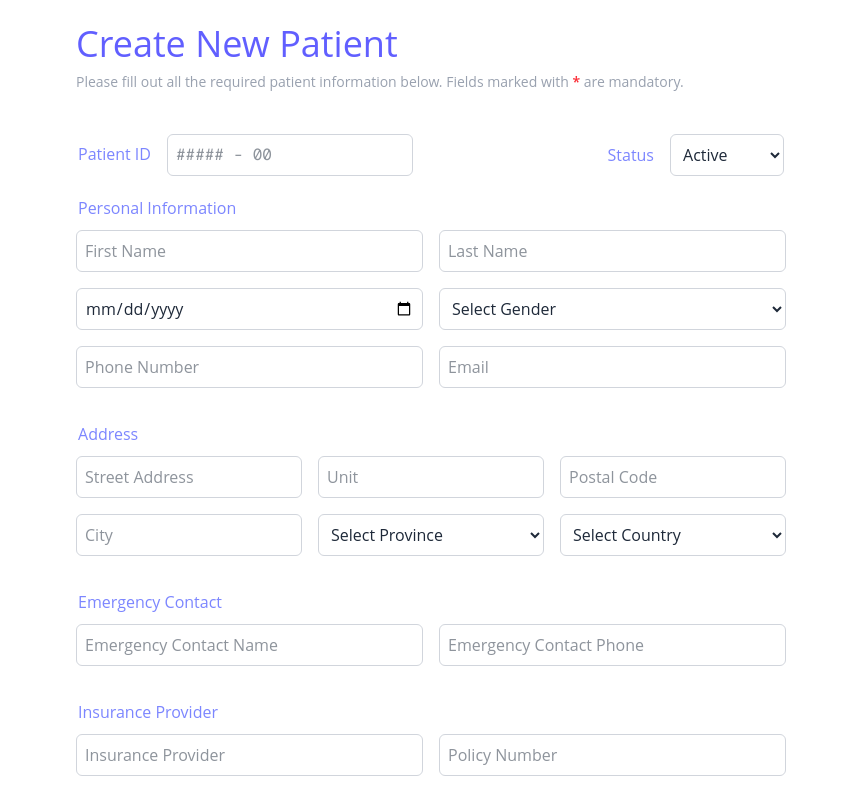
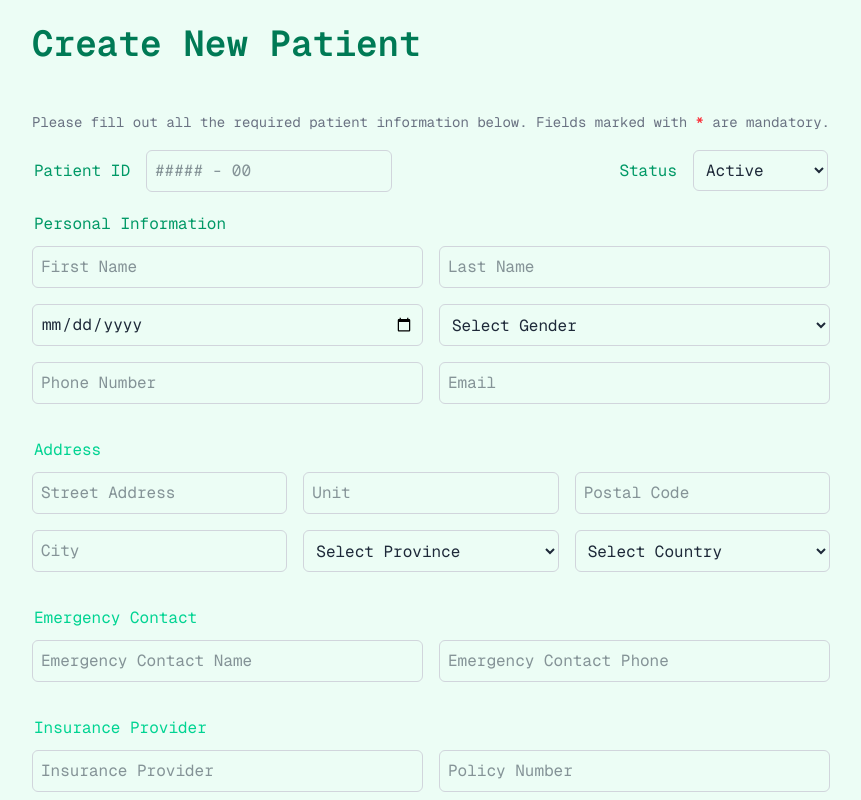
Before and after one commit to ketul-P/ehr-app, a Next.js app: page /admin/new in a window 1280 px wide. Shown: the top 800 px of the page, without its empty margins (209-1070 px from the left). Built offline with nearby package versions, Linux system fonts and the light colour scheme.

Commit message:
- Updated Add Patient's theme

```diff
--- a/app/admin/new/page.js
+++ b/app/admin/new/page.js
@@ -1,18 +1,18 @@
 export default function NewPatientForm() {
   return (
-    <main id="form" className="min-h-screen bg-white flex justify-center">
+    <main id="form" className="min-h-screen bg-emerald-50 flex justify-center font-mono">
         <div className="flex items-center">
-            <form className="p-6 bg-white max-w-4xl">
-                <h2 className="text-4xl text-indigo-500 font-medium mb-2">Create New Patient</h2>
+            <form className="p-6 max-w-4xl ">
+                <h2 className="text-sm md:text-2xl lg:text-4xl font-semibold text-emerald-700 mb-12">Create New Patient</h2>
 
-                <p className="text-sm text-gray-400 mb-10">
+                <p className="text-sm text-gray-500 mb-4">
                     Please fill out all the required patient information below. Fields marked with <span className="text-red-500 font-semibold">*</span> are mandatory.
                 </p>
 
-                <div className="flex justify-between mb-4">
-                    <label name="patientId" className="text-indigo-400 p-0.5">Patient ID<input name="patientId" placeholder="##### - 00" className="border ml-4 font-mono text-gray-800 border-gray-300 rounded-md p-2"/></label>
-                    <label name="status" className="text-indigo-400 p-0.5">Status
-                        <select name="gender" className="border ml-4 text-gray-800 border-gray-300 rounded-md focus:outline-none focus:border-indigo-400 p-2" required>
+                <div className="flex justify-between mb-4 text-emerald-600">
+                    <label name="patientId" className="p-0.5">Patient ID<input name="patientId" placeholder="##### - 00" className="border ml-4 text-gray-800 border-gray-300 rounded-md p-2 focus:outline-none focus:border-emerald-300"/></label>
+                    <label name="status" className="p-0.5">Status
+                        <select name="gender" className="border ml-4 text-gray-800 border-gray-300 rounded-md focus:outline-none focus:border-emerald-300 p-2" required>
                             <option value="active">Active</option>
                             <option value="notActive">Not Active</option>
                             <option value="deceased">Deceased</option>
@@ -21,35 +21,35 @@ export default function NewPatientForm() {
                 </div>
 
                 {/* Personal Info */}
-                <p className="text-indigo-400 p-0.5 mb-2">Personal Information</p>
+                <p className="text-emerald-600 p-0.5 mb-2">Personal Information</p>
                 <div className="grid grid-cols-1 sm:grid-cols-2 gap-4 mb-8">
-                    <input name="firstName" placeholder="First Name" className="border text-gray-800 border-gray-300 rounded-md focus:outline-none focus:border-indigo-400 p-2" required />
-                    <input name="lastName"  placeholder="Last Name" className="border text-gray-800 border-gray-300 rounded-md focus:outline-none focus:border-indigo-400 p-2" required />
-                    <input name="dob" type="date" className="border text-gray-800 border-gray-300 rounded-md focus:outline-none focus:border-indigo-400 p-2" required />
-                    <select name="gender" className="border text-gray-800 border-gray-300 rounded-md focus:outline-none focus:border-indigo-400 p-2" required>
+                    <input name="firstName" placeholder="First Name" className="border text-gray-800 border-gray-300 rounded-md focus:outline-none focus:border-emerald-400 p-2" required />
+                    <input name="lastName"  placeholder="Last Name" className="border text-gray-800 border-gray-300 rounded-md focus:outline-none focus:border-emerald-400 p-2" required />
+                    <input name="dob" type="date" className="border text-gray-800 border-gray-300 rounded-md focus:outline-none focus:border-emerald-400 p-2" required />
+                    <select name="gender" className="border text-gray-800 border-gray-300 rounded-md focus:outline-none focus:border-emerald-400 p-2" required>
                         <option value="">Select Gender</option>
                         <option value="male">Male</option>
                         <option value="female">Female</option>
                         <option value="other">Other</option>
                     </select>
-                    <input name="phone" placeholder="Phone Number" className="border text-gray-800 border-gray-300 rounded-md focus:outline-none focus:border-indigo-400 p-2" required />
-                    <input name="email" placeholder="Email" className="border text-gray-800 border-gray-300 rounded-md focus:outline-none focus:border-indigo-400 p-2" />
+                    <input name="phone" placeholder="Phone Number" className="border text-gray-800 border-gray-300 rounded-md focus:outline-none focus:border-emerald-400 p-2" required />
+                    <input name="email" placeholder="Email" className="border text-gray-800 border-gray-300 rounded-md focus:outline-none focus:border-emerald-400 p-2" />
                 </div>
 
                 {/* Address */}
-                <p className="text-indigo-400 p-0.5 mb-2">Address</p>
+                <p className="text-emerald-400 p-0.5 mb-2">Address</p>
                 <div className="grid grid-cols-1 sm:grid-cols-3 gap-4 mb-8">
-                    <input name="street" placeholder="Street Address" className="border text-gray-800 border-gray-300 rounded-md focus:outline-none focus:border-indigo-400 p-2" required />
-                    <input name="unit"  placeholder="Unit" className="border text-gray-800 border-gray-300 rounded-md focus:outline-none focus:border-indigo-400 p-2" required />
-                    <input name="postalCode" placeholder="Postal Code" className="border text-gray-800 border-gray-300 rounded-md focus:outline-none focus:border-indigo-400 p-2" required />
-                    <input name="city" placeholder="City" className="border text-gray-800 border-gray-300 rounded-md focus:outline-none focus:border-indigo-400 p-2" required />
-                    <select name="province" className="border text-gray-800 border-gray-300 rounded-md focus:outline-none focus:border-indigo-400 p-2" required>
+                    <input name="street" placeholder="Street Address" className="border text-gray-800 border-gray-300 rounded-md focus:outline-none focus:border-emerald-400 p-2" required />
+                    <input name="unit"  placeholder="Unit" className="border text-gray-800 border-gray-300 rounded-md focus:outline-none focus:border-emerald-400 p-2" required />
+                    <input name="postalCode" placeholder="Postal Code" className="border text-gray-800 border-gray-300 rounded-md focus:outline-none focus:border-emerald-400 p-2" required />
+                    <input name="city" placeholder="City" className="border text-gray-800 border-gray-300 rounded-md focus:outline-none focus:border-emerald-400 p-2" required />
+                    <select name="province" className="border text-gray-800 border-gray-300 rounded-md focus:outline-none focus:border-emerald-400 p-2" required>
                         <option value="">Select Province</option>
                         <option value="ON">Ontario</option>
                         <option value="QC">Quebec</option>
                         <option value="MN">Manitoba</option>
                     </select>
-                    <select name="country" className="border text-gray-800 border-gray-300 rounded-md focus:outline-none focus:border-indigo-400 p-2" required>
+                    <select name="country" className="border text-gray-800 border-gray-300 rounded-md focus:outline-none focus:border-emerald-400 p-2" required>
                         <option value="">Select Country</option>
                         <option value="CA">Canada</option>
                         <option value="US">USA</option>
@@ -58,34 +58,34 @@ export default function NewPatientForm() {
                 </div>
 
                 {/* Emergency Contact */}
-                <p className="text-indigo-400 p-0.5 mb-2">Emergency Contact</p>
+                <p className="text-emerald-400 p-0.5 mb-2">Emergency Contact</p>
                 <div className="grid grid-cols-1 sm:grid-cols-2 gap-4 mb-8">
-                    <input name="emergencyContactName" placeholder="Emergency Contact Name" className="border text-gray-800 border-gray-300 rounded-md focus:outline-none focus:border-indigo-400 p-2"/>
-                    <input name="emergencyContactPhone" placeholder="Emergency Contact Phone" className="border text-gray-800 border-gray-300 rounded-md focus:outline-none focus:border-indigo-400 p-2"/>
+                    <input name="emergencyContactName" placeholder="Emergency Contact Name" className="border text-gray-800 border-gray-300 rounded-md focus:outline-none focus:border-emerald-400 p-2"/>
+                    <input name="emergencyContactPhone" placeholder="Emergency Contact Phone" className="border text-gray-800 border-gray-300 rounded-md focus:outline-none focus:border-emerald-400 p-2"/>
                 </div>
 
                 {/* Insurance */}
-                <p className="text-indigo-400 p-0.5 mb-2">Insurance Provider</p>
+                <p className="text-emerald-400 p-0.5 mb-2">Insurance Provider</p>
                 <div className="grid grid-cols-1 sm:grid-cols-2 gap-4 mb-10">
-                    <input name="insuranceProvider" placeholder="Insurance Provider" className="border text-gray-800 border-gray-300 rounded-md focus:outline-none focus:border-indigo-400 p-2" />
-                    <input name="policyNumber" placeholder="Policy Number" className="border text-gray-800 border-gray-300 rounded-md focus:outline-none focus:border-indigo-400 p-2" />
+                    <input name="insuranceProvider" placeholder="Insurance Provider" className="border text-gray-800 border-gray-300 rounded-md focus:outline-none focus:border-emerald-400 p-2" />
+                    <input name="policyNumber" placeholder="Policy Number" className="border text-gray-800 border-gray-300 rounded-md focus:outline-none focus:border-emerald-400 p-2" />
                 </div>
 
                 {/* Consent */}
                 <div className="mt-4">
-                    <input type="checkbox" required className= "mr-2"/><label className="text-indigo-500 underline hover:cursor-pointer">I consent to storing my information securely.</label>
+                    <input type="checkbox" required className= "mr-2"/><label className="text-emerald-600 underline hover:cursor-pointer">I consent to storing my information securely.</label>
                 </div>
 
                  <div className="grid grid-cols-1 sm:grid-cols-3 gap-4 mb-8">
-                    <button type="clear" className="mt-6 w-full rounded bg-indigo-300 hover:bg-indigo-400 text-white p-2">
+                    <button type="clear" className="mt-6 w-full rounded bg-emerald-400 hover:bg-emerald-600 text-white p-2">
                         Cancel
                     </button>
 
-                    <button type="clear" className="mt-6 w-full rounded bg-orange-300 hover:bg-orange-400 text-white p-2">
+                    <button type="clear" className="mt-6 w-full rounded bg-emerald-400 hover:bg-emerald-600 text-white p-2">
                         Clear
                     </button>
 
-                    <button type="submit" className="mt-6 w-full rounded bg-orange-400 hover:bg-orange-500 text-white p-2">
+                    <button type="submit" className="mt-6 w-full rounded bg-emerald-700 hover:hover:bg-emerald-900 text-white p-2">
                         Add Patient
                     </button>
                  </div>
--- /dev/null
+++ b/app/components/InputFields.js
@@ -0,0 +1,3 @@
+import React from "react";
+
+export function
--- a/jsconfig.json
+++ b/jsconfig.json
@@ -1,7 +1,8 @@
 {
   "compilerOptions": {
+    "baseUrl": "src",
     "paths": {
-      "@/*": ["./*"]
+      "@/*": ["*"]
     }
   }
 }
```
Also changed, not shown: app/admin/dashboard/page.js (+46 -4 lines), app/components/OptionTiles.js (+5 -5 lines).
